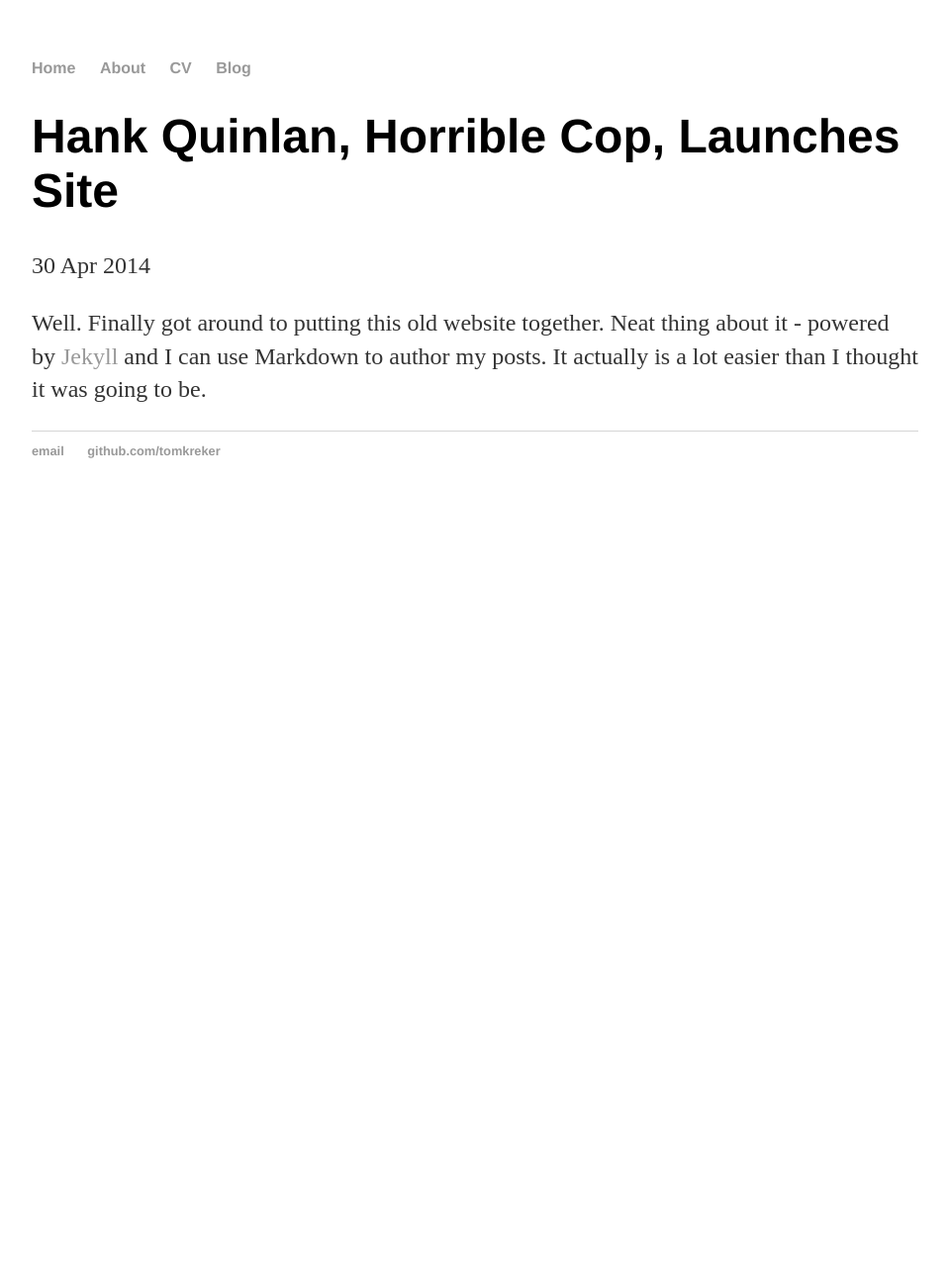
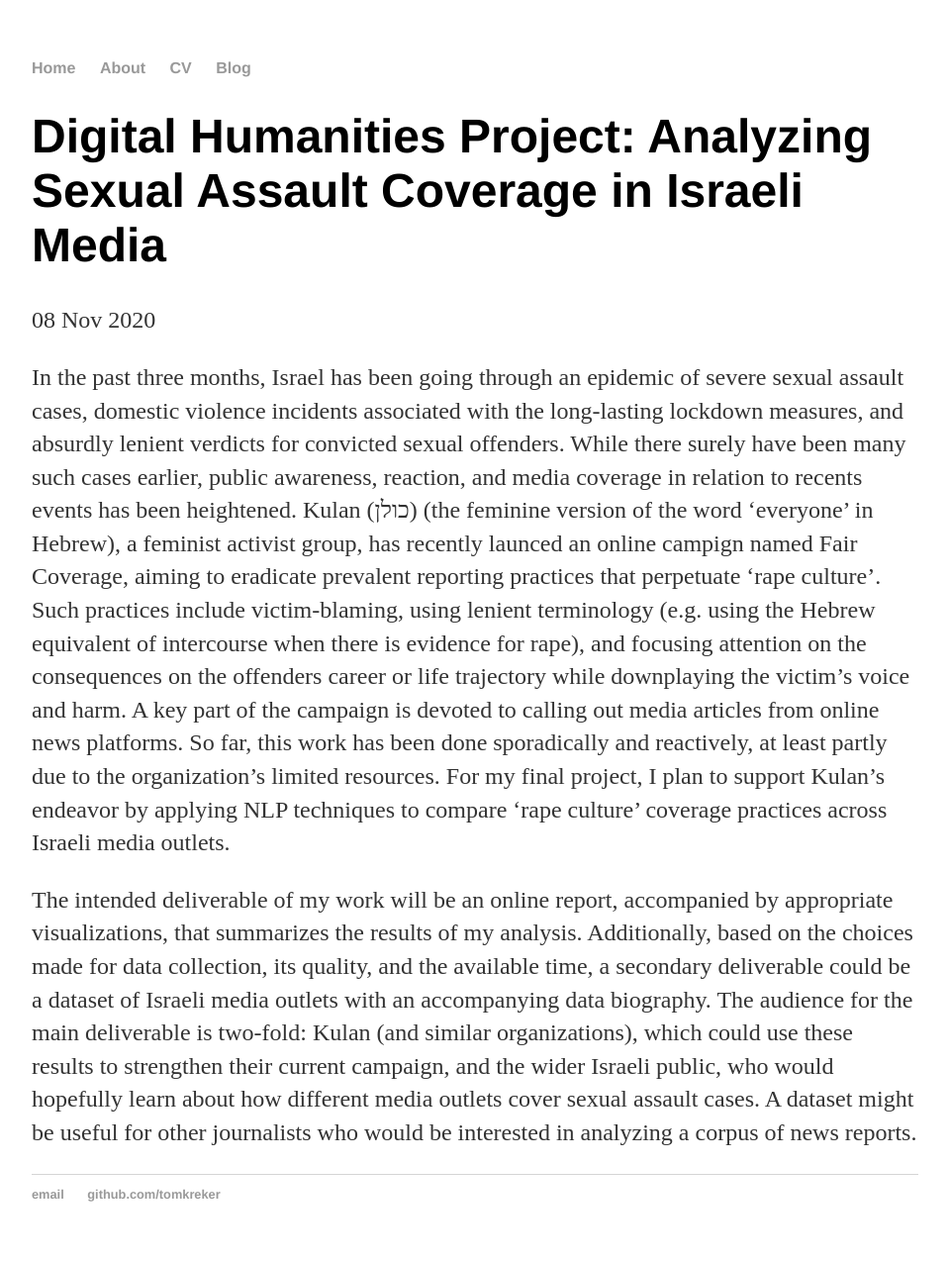
Before and after one commit to tomkreker/tomkreker.github.io, a Jekyll site: the page built from _posts/2020-11-08-first-posts.md, in a window 1280 px wide. Shown: the whole page at 99% size, without its empty margins (160-1119 px from the left). Built offline with Jekyll 4.4.1, drawn with Linux system fonts in a browser that asks for light colours; before the commit the page ends 900 px from its top, so only the background shows below that.

Commit message:
Update 2020-11-08-first-posts.md

```diff
--- a/_posts/2020-11-08-first-posts.md
+++ b/_posts/2020-11-08-first-posts.md
@@ -1,8 +1,9 @@
 ---
 layout: post
-title: "Hank Quinlan, Horrible Cop, Launches Site"
-date: 2014-04-30
+title: "Digital Humanities Project: Analyzing Sexual Assault Coverage in Israeli Media"
+date: 2020-11-08
 ---
 
-Well. Finally got around to putting this old website together. Neat thing about it - powered by [Jekyll](http://jekyllrb.com) and I can use Markdown to author my posts.
-It actually is a lot easier than I thought it was going to be.
+In the past three months, Israel has been going through an epidemic of severe sexual assault cases, domestic violence incidents associated with the long-lasting lockdown measures, and absurdly lenient verdicts for convicted sexual offenders. While there surely have been many such cases earlier, public awareness, reaction, and media coverage in relation to recents events has been heightened. Kulan (כולן) (the feminine version of the word ‘everyone’ in Hebrew), a feminist activist group, has recently launced an online campign named Fair Coverage, aiming to eradicate prevalent reporting practices that perpetuate ‘rape culture’. Such practices include victim-blaming, using lenient terminology (e.g. using the Hebrew equivalent of intercourse when there is evidence for rape), and focusing attention on the consequences on the offenders career or life trajectory while downplaying the victim’s voice and harm. A key part of the campaign is devoted to calling out media articles from online news platforms. So far, this work has been done sporadically and reactively, at least partly due to the organization’s limited resources. For my final project, I plan to support Kulan’s endeavor by applying NLP techniques to compare ‘rape culture’ coverage practices across Israeli media outlets.
+
+The intended deliverable of my work will be an online report, accompanied by appropriate visualizations, that summarizes the results of my analysis. Additionally, based on the choices made for data collection, its quality, and the available time, a secondary deliverable could be a dataset of Israeli media outlets with an accompanying data biography. The audience for the main deliverable is two-fold: Kulan (and similar organizations), which could use these results to strengthen their current campaign, and the wider Israeli public, who would hopefully learn about how different media outlets cover sexual assault cases. A dataset might be useful for other journalists who would be interested in analyzing a corpus of news reports.
```
